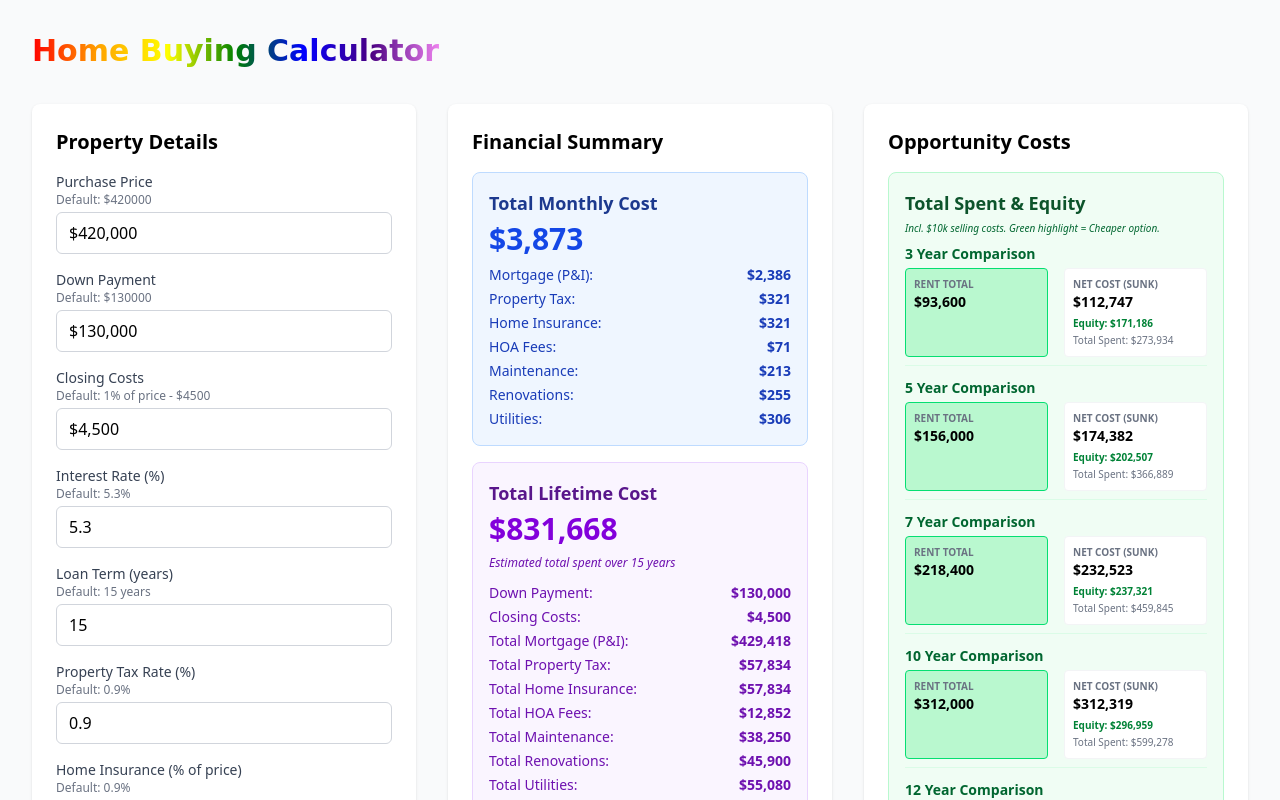
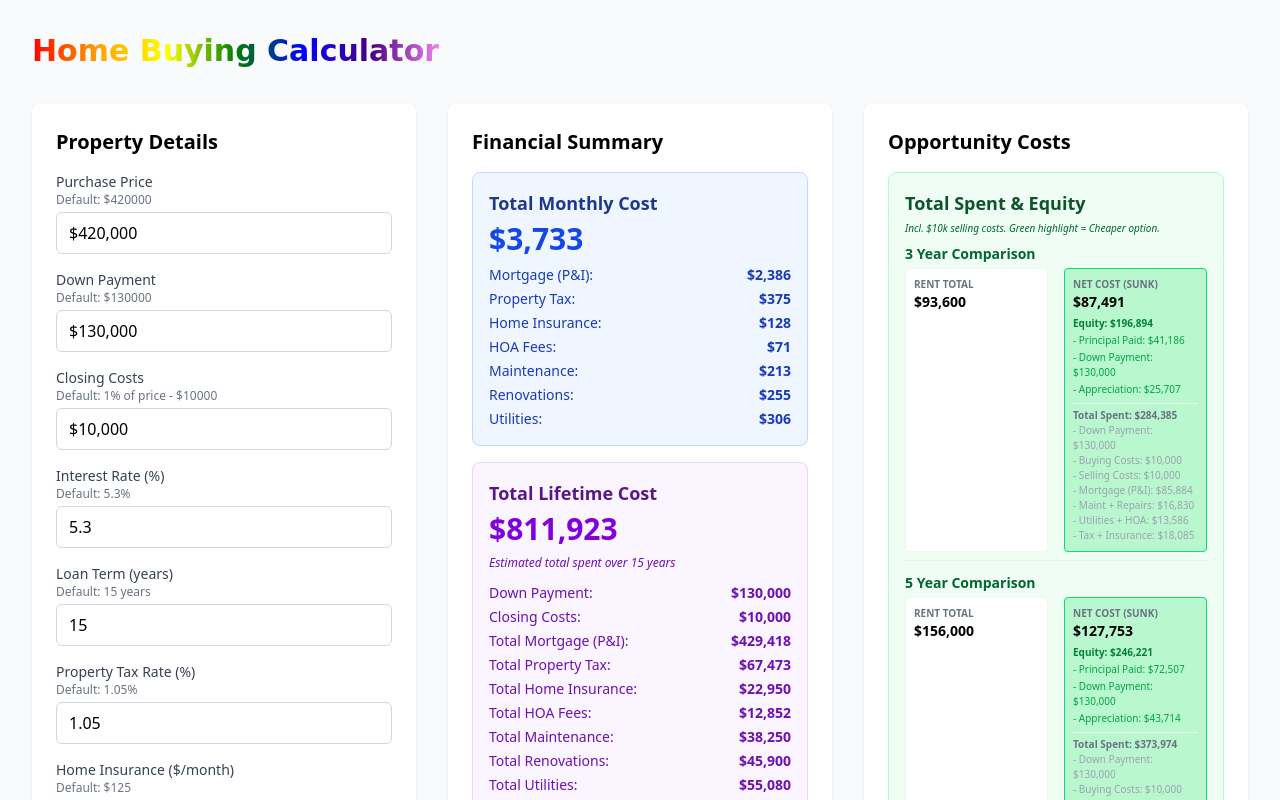
Before and after one commit to emurdock1101/home-buying-calculator, a React (Vite) app: page / in a window 1280 px wide. Shown: the top 800 px of the page. Built offline with nearby package versions, Linux system fonts and the light colour scheme.

Commit message:
Added more detail to opp cost

```diff
--- a/src/App.tsx
+++ b/src/App.tsx
@@ -365,12 +365,90 @@ export default function App() {
                                      maximumFractionDigits: 0,
                                    })}
                                  </p>
-                                <p className="text-[10px] text-gray-500">
+                                 <p className="text-[10px] text-green-600">
+                                   - Principal Paid: $
+                                   {p.principalPaidOff.toLocaleString(
+                                     undefined,
+                                     {
+                                       maximumFractionDigits: 0,
+                                     }
+                                   )}
+                                 </p>
+                                 <p className="text-[10px] text-green-600">
+                                   - Down Payment: $
+                                   {p.initialDownPayment.toLocaleString(
+                                     undefined,
+                                     {
+                                       maximumFractionDigits: 0,
+                                     }
+                                   )}
+                                 </p>
+                                 <p className="text-[10px] text-green-600">
+                                   - Appreciation: $
+                                   {p.appreciationAmount.toLocaleString(
+                                     undefined,
+                                     {
+                                       maximumFractionDigits: 0,
+                                     }
+                                   )}
+                                 </p>
+
+                                 <div className="pt-1 mt-1 border-t border-gray-100">
+                                   <p className="text-[10px] text-gray-500 font-bold">
                                      Total Spent: $
                                      {p.totalSpent.toLocaleString(undefined, {
                                        maximumFractionDigits: 0,
                                      })}
                                    </p>
+                                   <p className="text-[10px] text-gray-400">
+                                     - Down Payment: $
+                                     {p.initialDownPayment.toLocaleString(undefined, {
+                                       maximumFractionDigits: 0,
+                                     })}
+                                   </p>
+                                   <p className="text-[10px] text-gray-400">
+                                     - Buying Costs: $
+                                     {p.sellingCosts.toLocaleString(undefined, {
+                                       maximumFractionDigits: 0,
+                                     })}
+                                   </p>
+                                   <p className="text-[10px] text-gray-400">
+                                     - Selling Costs: $
+                                     {p.sellingCosts.toLocaleString(undefined, {
+                                       maximumFractionDigits: 0,
+                                     })}
+                                   </p>
+                                   <p className="text-[10px] text-gray-400">
+                                     - Mortgage (P&I): $
+                                     {p.totalMortgage.toLocaleString(undefined, {
+                                       maximumFractionDigits: 0,
+                                     })}
+                                   </p>
+                                   <p className="text-[10px] text-gray-400">
+                                     - Maint + Repairs: $
+                                     {p.totalMaintenance.toLocaleString(
+                                       undefined,
+                                       {
+                                         maximumFractionDigits: 0,
+                                       }
+                                     )}
+                                   </p>
+                                   <p className="text-[10px] text-gray-400">
+                                     - Utilities + HOA: $
+                                     {p.totalUtilsHoa.toLocaleString(
+                                       undefined,
+                                       {
+                                         maximumFractionDigits: 0,
+                                       }
+                                     )}
+                                   </p>
+                                   <p className="text-[10px] text-gray-400">
+                                     - Tax + Insurance: $
+                                     {p.totalTaxIns.toLocaleString(undefined, {
+                                       maximumFractionDigits: 0,
+                                     })}
+                                   </p>
+                                 </div>
                                </div>
                             </div>
                           </div>
--- a/src/data.ts
+++ b/src/data.ts
@@ -5,8 +5,8 @@ export const DEFAULT_VALUES: Inputs = {
   downPayment: "130000",
   interestRate: "5.3",
   loanTerm: "15",
-  propertyTax: "0.9",
-  homeInsurance: "0.9",
+  propertyTax: "1.05",
+  homeInsurance: "125",
   hoaFees: "70",
   maintenanceAnnual: "2500",
   renovationsAnnual: "3000",
@@ -14,10 +14,11 @@ export const DEFAULT_VALUES: Inputs = {
   annualIncome: "160000",
   monthlyDebts: "0",
   emergencyFund: "18000",
-  closingCosts: "4500",
+  closingCosts: "10000",
   desiredMonthlyHousing: "4000",
   safetyMultiplier: "2",
   monthlyRent: "2600",
+  homeAppreciation: "2",
 };
 
 export const PROPERTY_INPUTS: InputConfig[] = [
@@ -64,10 +65,10 @@ export const PROPERTY_INPUTS: InputConfig[] = [
   },
   {
     name: "homeInsurance",
-    label: "Home Insurance (% of price)",
-    sublabel: `Default: ${DEFAULT_VALUES.homeInsurance}%`,
-    placeholder: `Default: ${DEFAULT_VALUES.homeInsurance}%`,
-    step: "0.1",
+    label: "Home Insurance ($/month)",
+    sublabel: `Default: $${DEFAULT_VALUES.homeInsurance}`,
+    placeholder: `Default: $${DEFAULT_VALUES.homeInsurance}`,
+    isCurrency: true,
   },
   {
     name: "hoaFees",
@@ -141,6 +142,13 @@ export const FINANCE_INPUTS: InputConfig[] = [
     sublabel: `Default: ${DEFAULT_VALUES.safetyMultiplier}% - multiply all costs by this extra buffer for safety`,
     placeholder: `Default: ${DEFAULT_VALUES.safetyMultiplier}%`,
   },
+  {
+    name: "homeAppreciation",
+    label: "Annual Home Appreciation (%)",
+    sublabel: `Default: ${DEFAULT_VALUES.homeAppreciation}%`,
+    placeholder: `Default: ${DEFAULT_VALUES.homeAppreciation}%`,
+    step: "0.1",
+  },
 ];
 
 export const THRESHOLDS = {
--- a/src/formulas.ts
+++ b/src/formulas.ts
@@ -77,6 +77,7 @@ export function calculateMetrics(inputs: Inputs): CalculationResults | null {
   const safetyMultiplier =
     parseFloat(inputs.safetyMultiplier) / PERCENT_DIVISOR + 1;
   const monthlyRent = parseFloat(inputs.monthlyRent);
+  const homeAppreciation = parseFloat(inputs.homeAppreciation) / PERCENT_DIVISOR;
 
   // Validation
   if (price === 0 || down === 0 || income === 0) {
@@ -99,8 +100,7 @@ export function calculateMetrics(inputs: Inputs): CalculationResults | null {
 
   const monthlyTax =
     ((price * taxRate) / PERCENT_DIVISOR / MONTHS_IN_YEAR) * safetyMultiplier;
-  const monthlyInsurance =
-    ((price * insRate) / PERCENT_DIVISOR / MONTHS_IN_YEAR) * safetyMultiplier;
+  const monthlyInsurance = insRate * safetyMultiplier;
   const monthlyMaintenance =
     (maintenanceAnnual / MONTHS_IN_YEAR) * safetyMultiplier;
   const monthlyRenovations =
@@ -250,28 +250,42 @@ export function calculateMetrics(inputs: Inputs): CalculationResults | null {
 
   const periodic: PeriodicCost[] = intervals.map((years) => {
     const months = years * MONTHS_IN_YEAR;
-    const totalSpent = down + closingCosts + totalMonthly * months;
-    const principalOwned =
-      down +
-      calculatePrincipalPaid(
-        loanAmount,
-        monthlyRate,
-        rawMortgagePayment,
-        Math.min(months, numPayments)
-      );
+    const appreciationAmount = price * (Math.pow(1 + homeAppreciation, years) - 1);
 
-    // "Cheaper" logic based on unrecoverable costs
+    const principalPaidOff = calculatePrincipalPaid(
+      loanAmount,
+      monthlyRate,
+      rawMortgagePayment,
+      Math.min(months, numPayments)
+    );
+    const principalOwned = down + principalPaidOff + appreciationAmount;
+
+    const totalMortgage = mortgagePayment * months;
+    const totalMaintenance = (monthlyMaintenance + monthlyRenovations) * months;
+    const totalUtilsHoa = (monthlyUtils + monthlyHoa) * months;
+    const totalTaxIns = (monthlyTax + monthlyInsurance) * months;
+
+    // totalSpent = down payment + buying closing costs + all monthly payments + selling closing costs
+    const totalSpent = down + closingCosts + totalMonthly * months + closingCosts;
+    const netCost = totalSpent - principalOwned;
+
     // Rent unrecoverable: rentTotal
-    // Own unrecoverable: totalSpent - principalOwned + 10000 (selling costs)
     const rentTotal = monthlyRent * MONTHS_IN_YEAR * years;
-    const netCost = totalSpent - principalOwned + 10000;
 
     return {
       years,
       totalSpent,
       principalOwned,
+      principalPaidOff,
+      initialDownPayment: down,
+      appreciationAmount,
+      sellingCosts: closingCosts,
       netCost,
       isCheaperThanRent: netCost < rentTotal,
+      totalMortgage,
+      totalMaintenance,
+      totalUtilsHoa,
+      totalTaxIns,
     };
   });
 
```
Also changed, not shown: src/types.ts (+10 -0 lines). Lines whose indentation alone changed are shown as unchanged.
